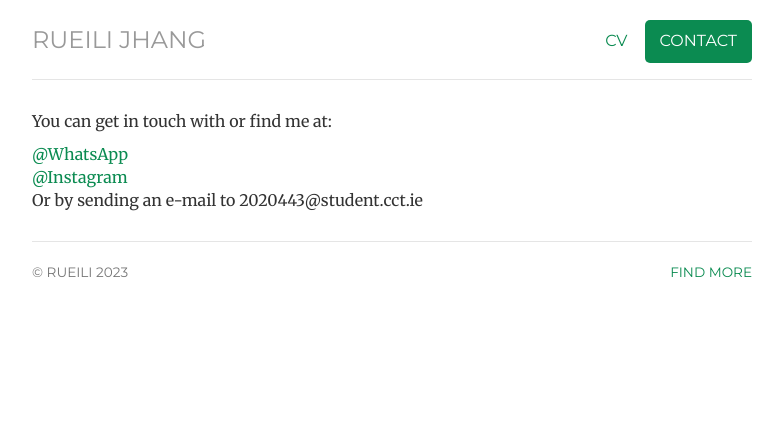
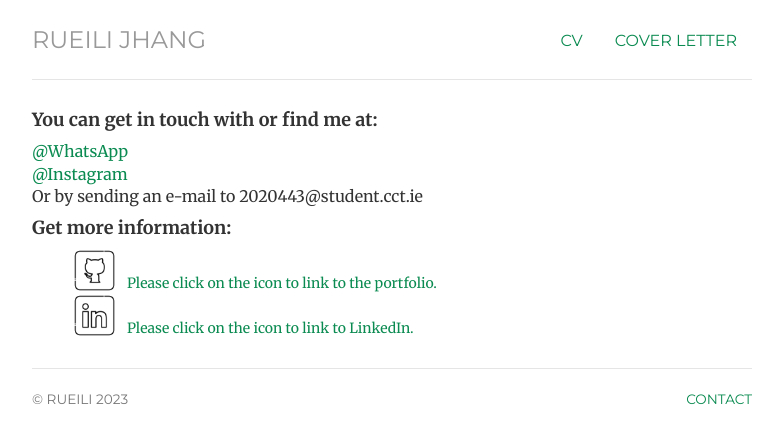
Before and after one commit to Rubyyyyy97/Rubyyyyy97.github.io, a Jekyll site: the page built from contact/index.html, in a window 1280 px wide. Shown: the top 444 px of the page, without its empty margins (248-1031 px from the left). Built offline with Jekyll 4.4.1, drawn with Linux system fonts in a browser that asks for light colours.

Commit message:
push cover letter and get some changes

```diff
--- a/_includes/footer.html
+++ b/_includes/footer.html
@@ -4,7 +4,7 @@
 	<p><small>&copy; RUEILI 2023</small></p>
 	</div>
 	<div class="col-sm-4">
-	<p class="pull-right"><small><a href="/about" title="FIND MORE">FIND MORE</a></small></p>
+	<p class="pull-right"><small><a href="/contact" title="Contact">Contact</a></small></p>
 	</div>
 	</div>
 </div>
--- a/_includes/header.html
+++ b/_includes/header.html
@@ -1,9 +1,7 @@
 <div class="header">
 	<ul class="nav nav-pills pull-right">
 		<li class="{{ page.cv }}"><a href="/cv" title="CV">CV</a></li>
-		<!-- <li class="{{ page.projects }}"><a href="/projects" title="Projects">Projects</a></li> -->
-		<!-- <li class="{{ page.notes }}"><a href="/notes" title="Notes">Notes</a></li> -->
-		<li class="{{ page.contact }}"><a href="/contact" title="Contact">Contact</a></li>
+		<li class="{{ page.contact }}"><a href="/cover letter" title="Cover letter">Cover letter</a></li>
 	</ul>
 	<h3 class="text-muted"><a href="/">RUEILI JHANG</a></h3>
 </div>
--- a/contact/index.html
+++ b/contact/index.html
@@ -18,4 +16,16 @@ description: Contact information for RUEILI JHANG
     <li>Or by sending an e-mail to <span id="email">2020443@student.cct.ie</span></li>
     </ul>
 
+    <h4>Get more information:</h4>
+
+      <ul>
+        <a href="https://github.com/Rubyyyyy97" target="_blank" title="Link to my github" class="github-link">
+          <img src="{{ 'img/github.png' | relative_url }}" alt="GitHub" class="github-icon">
+          <span>Please click on the icon to link to the portfolio.</span>
+        </a>
+        <a href="https://www.linkedin.com/in/ruei-li-jhang-46a3a32a3" target="_blank" title="Link to my linkedin" class="linkedin-link">
+          <img src="{{ 'img/linkedin.png' | relative_url }}" alt="LinkedIn" class="linkedin-icon">
+          <span>Please click on the icon to link to LinkedIn.</span>
+        </a>
+      </ul>
   </div>
--- a/css/style.css
+++ b/css/style.css
@@ -106,14 +106,19 @@ img.avatar {
 	margin-bottom: 30px;
 }
 
-/* Contact */
+/* Cover letter*/
 
 iframe {
 	font-family: 'Merriweather', Georgia, Times;
 	font-size: 16px;
 }
 
-/* About */
+.greeting {
+	margin-top: 55px;
+	margin-bottom: 15px;
+}
+
+/* Contact */
 .about ul.list-unstyled li {
 	line-height: 30px;
 	text-indent: -30px;
--- a/index.html
+++ b/index.html
@@ -13,8 +13,8 @@ description: RUEILI JHANG is an IT student living and working in Dublin.
 	</div>
 	<div itemscope itemtype="http://data-vocabulary.org/Person" class="col-sm-8">
 	<p class="lead">Hi, I'm <span itemprop="name">RUEILI JHANG,</span> from Taiwan.</p>
-	<p>As a fourth-year student working in the IT field, I know firsthand the power of technology. It’s about<span itemprop="title">reaching people</span>, <span itemprop="title">connecting and effecting change</span>. <span itemprop="title">As I pursued my new academic and professional career</span>, <span itemprop="title">I developed skills in how to use Linux systems and command tools and learned that these skills were critical to setting up and managing project testing environments. Additionally</span>, <span itemprop="title">I'm familiar with HTML, CSS, and JavaScript</span>, In terms of backend development, I focused on trying to explore the Node.js backend framework,<span itemprop="address" itemscope
-    itemtype="title">And learn to effectively use MySQL for database management,<span itemprop="region">including using SQL for data retrieval and analysis, as well as effective comparison and processing of data.</span></span></p>
+	<p>As a fourth-year student working in the IT field, I know firsthand the power of technology. It’s about <span itemprop="title">reaching people</span>, <span itemprop="title">connecting and effecting change</span>. <span itemprop="title">As I pursued my new academic and professional career</span>, <span itemprop="title">I developed skills in how to use Linux systems and command tools and learned that these skills were critical to setting up and managing project testing environments. Additionally</span>, <span itemprop="title">I'm familiar with HTML, CSS, and JavaScript</span>, In terms of backend development, I focused on trying to explore the Node.js backend framework,<span itemprop="address" itemscope
+    itemtype="title"> And learn to effectively use MySQL for database management, <span itemprop="region">including using SQL for data retrieval and analysis, as well as effective comparison and processing of data.</span></span></p>
 
 	<p>I'm passionate about continuous learning, especially in the fields of software and the Internet, and want to stay at the forefront of new technology developments.<span itemprop="title">As my IT academic career progresses further, I look forward to bringing my expertise and innovative thinking to the industry and delivering innovative solutions in both front-end and back-end development areas.</span><br><a href="contact">Drop me a line</a> if you're interested in working with me.</p>
 	</div>
```
Also changed, not shown: other parts of contact/index.html (+4 -6 lines), about/index.html (deleted, +0 -22 lines), cover letter/index.html (added, +28 -0 lines). Lines whose indentation alone changed are shown as unchanged.
